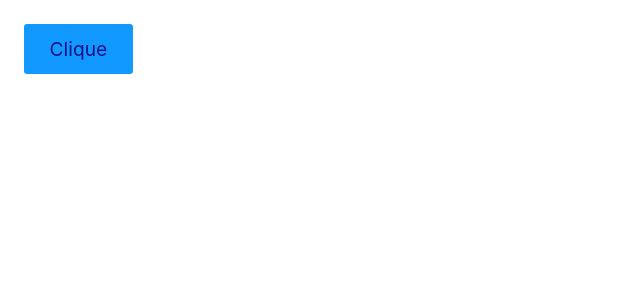
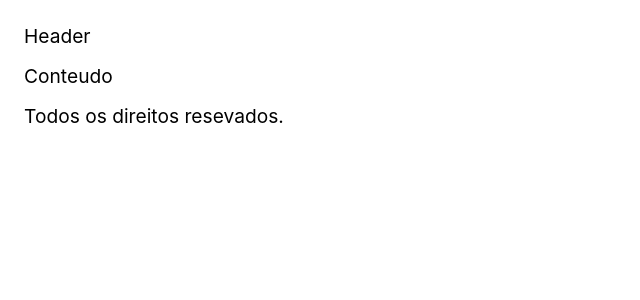
Before and after one commit to PauloMarolla/Curso-Origamid-React-Completo, a React (Create React App) app: page / in a window 1280 px wide. Shown: the top 300 px of the page, without its empty margins (0-640 px from the left). Built offline with nearby package versions, Linux system fonts and the light colour scheme.

Commit message:
componentes

```diff
--- a/src/App.js
+++ b/src/App.js
@@ -1,9 +1,13 @@
 import React from 'react';
+import Footer from './Footer';
+import Header from './Header';
 
 const App = () => {
   return (
     <>
-      <button onClick={(event) => console.log(event)}>Clique</button>
+      <Header />
+      <p>Conteudo</p>
+      <Footer />
     </>
   );
 };
--- /dev/null
+++ b/src/Footer.js
@@ -0,0 +1,7 @@
+import React from 'react';
+
+const Footer = () => {
+  return <p>Todos os direitos resevados.</p>;
+};
+
+export default Footer;
--- /dev/null
+++ b/src/Header.js
@@ -0,0 +1,7 @@
+import React from 'react';
+
+const Header = () => {
+  return <header>Header</header>;
+};
+
+export default Header;
```
